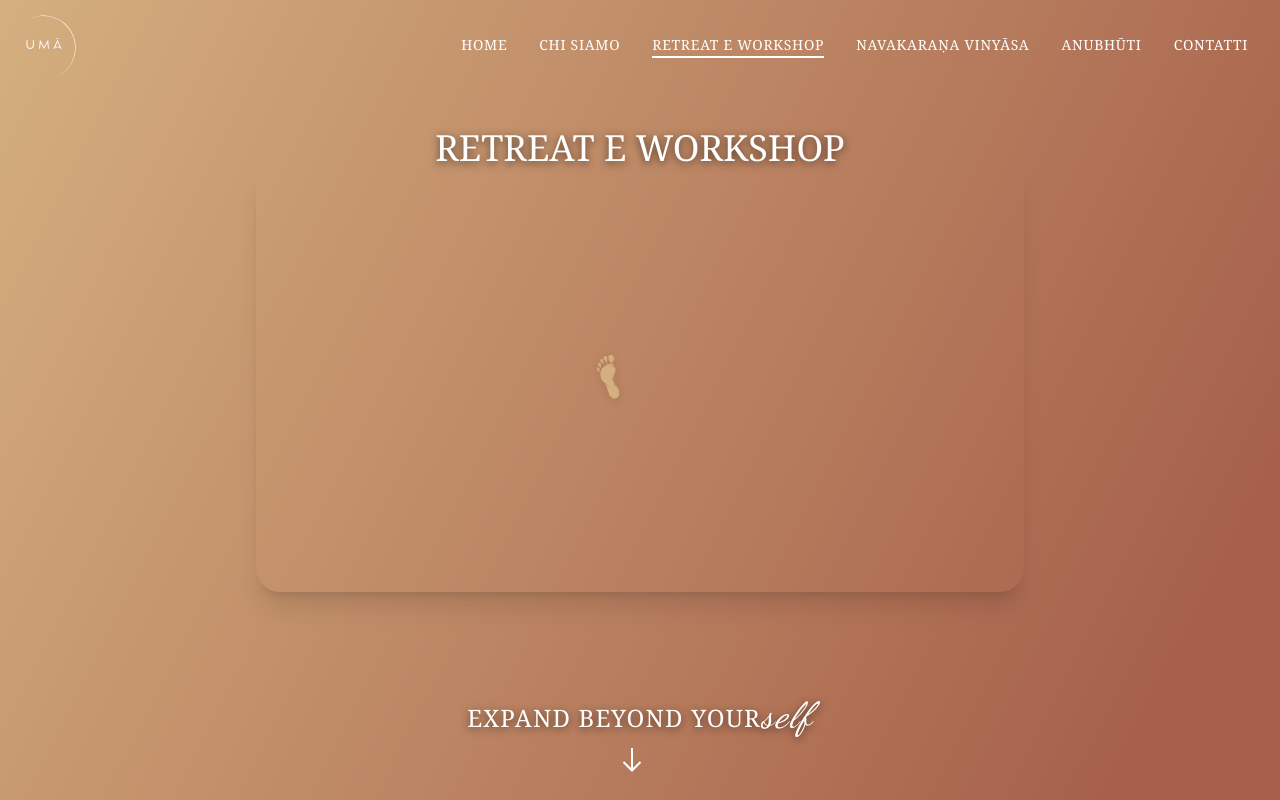
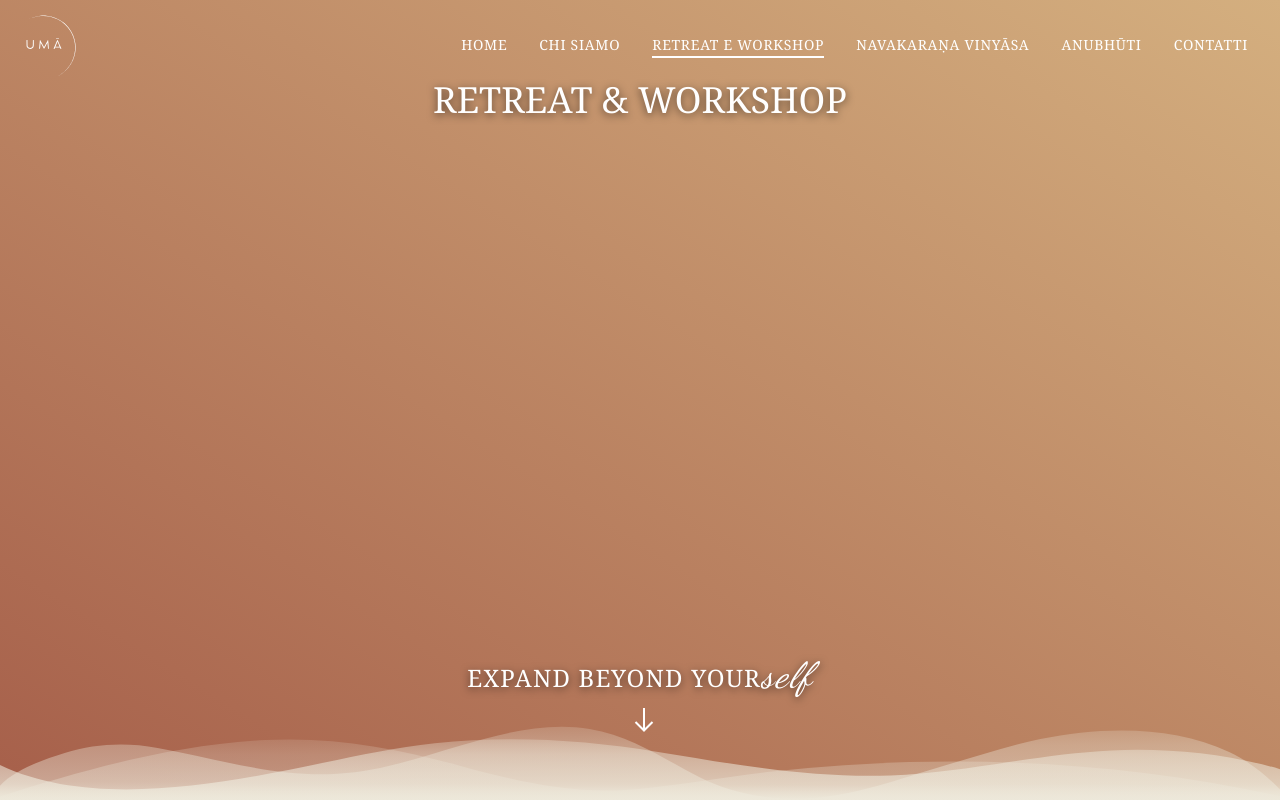
Before and after one commit to asorbellini/static-uma-yoga, a React (Vite) app: page /retreat-e-workshop in a window 1280 px wide. Shown: the top 800 px of the page. Built offline with nearby package versions, Linux system fonts and the light colour scheme.

Commit message:
Hero ReW improvements and fix some things

```diff
--- a/src/components/Hero.jsx
+++ b/src/components/Hero.jsx
@@ -53,7 +53,7 @@ function Hero() {
             <a
               href="#uma-summary"
               aria-label="Vai alla sezione successiva"
-              className="btn-scopri hover:animate-pulse transition-transform duration-300"
+              className="btn-scopri"
             >
               <button className="textButton">
                 SCOPRI
--- a/src/components/HeroAbout.jsx
+++ b/src/components/HeroAbout.jsx
@@ -24,7 +24,7 @@ function HeroAbout() {
 
   return (
     <div className="relative w-full h-screen max-h-dvh flex flex-col items-center justify-evenly bg-gradient-to-t from-terracota to-dorado text-white">
-      <div className="flex items-center justify-center z-20 pt-12 md:pt-20">
+      <div className="flex items-center justify-center z-20 pt-16 md:pt-20">
         <h1 className="textTitleSection uppercase text-center">
           CHI SIAMO
         </h1>
@@ -48,11 +48,9 @@ function HeroAbout() {
         <a
           href="#about-uma-summary"
           aria-label="Vai alla sezione successiva"
-          className="btn-scopri hover:animate-pulse transition-transform duration-300"
+          className="translate-x-1/4"
         >
-          <button className="textButton">
-            SCOPRI
-          </button>
+          <ArrowDown />
         </a>
       </div>
       <div className="absolute bottom-0 left-0 w-full overflow-hidden leading-none z-0">
--- a/src/components/HeroReW.jsx
+++ b/src/components/HeroReW.jsx
@@ -1,30 +1,59 @@
-import { ArrowDown } from "../components/Icons.jsx";
+import React, { Suspense, useState, useEffect } from "react";
 import { ComponentLoading } from "./LoadingFootPrints.jsx";
-import React, { Suspense } from "react";
+import { ArrowDown, Wave } from "../components/Icons.jsx";
 
 const VideoRetreat = React.lazy(() => import("./VideoRetreat.jsx"));
+
 function HeroReW() {
+    const [mobile, setMobile] = useState(false)
+    const [tablet, setTablet] = useState(false)
+
+    useEffect(() => {
+      const checkDevice = () => {
+        const width = window.innerWidth
+        setMobile(width < 768)
+        setTablet(width >= 768 && width < 1024)
+      }
+
+      checkDevice()
+      window.addEventListener('resize', checkDevice)
+
+      return () => window.removeEventListener('resize', checkDevice)
+    }, [])
     return (
-        <div className="relative h-screen w-full flex flex-row items-center justify-center text-white">
-            <div className="absolute inset-0 " />{/*bg-gradient-to-br from-terracota from-0% via-dorado via-50%  to-terracota */}
-            <div className="absolute top-0 sm:top-[8vh] z-20 p-12 text-left">
-                <h1 className="textTitleSection p-2 md:p-4 uppercase">Retreat e Workshop</h1>
+        <div className="relative h-screen w-full max-h-dvh flex flex-col items-center justify-evenly text-white bg-gradient-to-tr from-terracota to-dorado">
+            <div className="flex items-center justify-center z-20 pt-16 md:pt-20">
+                <h1 className="textTitleSection uppercase text-center">
+                    RETREAT & WORKSHOP
+                </h1>
             </div>
-            <div className="absolute top-[15vh] sm:top-[20vh] left-1/2 -translate-x-1/2 z-10 w-full flex justify-center px-6 sm:px-0">
-                <div className="h-[70vh] w-auto sm:h-auto sm:w-[90vw] sm:max-w-3xl aspect-video rounded-3xl overflow-hidden relative shadow-xl">
+            <div className="flex-1 flex items-center justify-center px-6 md:px-16 w-full">
+                <div className={`
+                relative flex items-center justify-center rounded-3xl sm:rounded-4xl overflow-hidden shadow-xl sm:shadow-2xl
+                ${mobile
+                ? 'w-auto max-w-sm aspect-[9/16] max-h-[70vh]'
+                : tablet
+                    ? 'w-full max-w-2xl sm:max-w-3xl aspect-video max-h-[50vh]'
+                    : 'w-auto max-w-3xl md:max-w-4xl lg:max-w-5xl aspect-video max-h-[60vh]'
+                }
+            `}>
                 <Suspense fallback={<ComponentLoading />}>
                     <VideoRetreat />
                 </Suspense>
                 </div>
             </div>
-            <div className="absolute bottom-[1%] z-20 p-12 text-center"> {/* -bottom-6 sm:-bottom-10  */}
-                <p className="title p-2"><span className="uppercase">expand beyond your</span><span className="text-3xl lg:text-4xl italic font-handwriting tracking-wider items-center">self</span></p>
-            </div>
-
-            <div className="absolute bottom-2 left-1/2 -translate-x-1/2 z-20 flex flex-row items-center justify-center hover:animate-pulse">
-                <a href="#uma-retreat">
+            <div className="flex flex-col items-center justify-center z-20 w-full pb-10 md:pb-12 lg:pb-18">
+                <h2 className="title p-2"><span className="uppercase">expand beyond your</span><span className="text-3xl lg:text-4xl italic font-handwriting tracking-wider items-center">self</span></h2>
+                <a
+                    href="#uma-retreat"
+                    aria-label="Vai alla sezione successiva"
+                    className="translate-x-1/4"
+                    >
                     <ArrowDown />
                 </a>
+            </div>
+            <div className="absolute bottom-0 left-0 w-full overflow-hidden leading-none z-0">
+                <Wave />
             </div>
         </div>
   )
--- a/src/components/Icons.jsx
+++ b/src/components/Icons.jsx
@@ -984,25 +984,24 @@ export const Wave = () => (
         preserveAspectRatio="none">
         <defs>
             <linearGradient id="waveGradient" x1="0%" y1="0%" x2="0%" y2="100%">
-                <stop offset="0%" stopColor="#EDE8DA" stopOpacity="0.7"/>
-                <stop offset="25%" stopColor="#EDE8DA" stopOpacity="0.6"/>
-                <stop offset="50%" stopColor="#EDE8DA" stopOpacity="0.5"/>
-                <stop offset="75%" stopColor="#EDE8DA" stopOpacity="0.4"/>
+                <stop offset="0%" stopColor="#EDE8DA" stopOpacity="1"/>
+                <stop offset="25%" stopColor="#EDE8DA" stopOpacity="0.7"/>
+                <stop offset="50%" stopColor="#EDE8DA" stopOpacity="0.6"/>
+                <stop offset="75%" stopColor="#EDE8DA" stopOpacity="0.5"/>
                 <stop offset="100%" stopColor="#EDE8DA" stopOpacity="0.3"/>
             </linearGradient>
         </defs>
           <path
             d="M0,0V46.29c47.79,22.2,103.59,32.17,158,28,70.36-5.37,136.33-33.31,206.8-37.5C438.64,32.43,512.34,53.67,583,72.05c69.27,18,138.3,24.88,209.4,13.08,36.15-6,69.85-17.84,104.45-29.34C989.49,25,1113-14.29,1200,52.47V0Z"
-            fill="url(#waveGradient)"
-            className="animate-pulse"/>
+            fill="url(#waveGradient)"/>
           <path
             d="M0,0V15.81C13,36.92,27.64,56.86,47.69,72.05,99.41,111.27,165,111,224.58,91.58c31.15-10.15,60.09-26.07,89.67-39.8,40.92-19,84.73-46,130.83-49.67,36.26-2.85,70.9,9.42,98.6,31.56,31.77,25.39,62.32,62,103.63,73,40.44,10.79,81.35-6.69,119.13-24.28s75.16-39,116.92-43.05c59.73-5.85,113.28,22.88,168.9,38.84,30.2,8.66,59,6.17,87.09-7.5,22.43-10.89,48-26.93,60.65-49.24V0Z"
             fill="url(#waveGradient)"
-            opacity="0.6"
+            opacity="0.7"
             />
         <path
             d="M0,0V5.63C149.93,59,314.09,71.32,475.83,42.57c43-7.64,84.23-20.12,127.61-26.46,59-8.63,112.48,12.24,165.56,35.4C827.93,77.22,886,95.24,951.2,90c86.53-7,172.46-45.71,248.8-84.81V0Z"
             fill="url(#waveGradient)"
-            opacity="0.4"/>
+            opacity="0.5"/>
     </svg>
 )
--- a/src/components/ScrollToTopOnRouteChange.jsx
+++ b/src/components/ScrollToTopOnRouteChange.jsx
@@ -7,7 +7,13 @@ function ScrollToTopOnRouteChange() {
 
   useEffect(() => {
     if (!hash) {
-      window.scrollTo({ top: 0, left: 0, behavior: 'auto' })
+      // Forzar scroll inmediato sin animación
+      document.documentElement.style.scrollBehavior = 'auto';
+      window.scrollTo({ top: 0, left: 0, behavior: 'auto' });
+      // Restaurar smooth scrolling después de un breve delay
+      setTimeout(() => {
+        document.documentElement.style.scrollBehavior = 'smooth';
+      }, 100);
     }
   }, [pathname, hash])
 
--- a/src/components/VideoRetreat.jsx
+++ b/src/components/VideoRetreat.jsx
@@ -2,7 +2,7 @@ import { useState } from "react";
 import { ComponentLoading } from "./LoadingFootPrints.jsx";
 import Retreat from "../assets/video/retreat.mp4"
 
-export default function VideoNoi() {
+export default function VideoRetreat() {
   const [isLoading, setIsLoading] = useState(true);
   return (
     <>
@@ -17,7 +17,7 @@ export default function VideoNoi() {
         loop
         muted
         playsInline
-        className={`w-full h-full object-cover transition-opacity duration-500 ${isLoading ? "opacity-0" : "opacity-100"}`}
+        className={`w-full h-full object-cover ${isLoading ? "hidden" : "block"}`}
         onLoadedData={() => setIsLoading(false)}
       />
     </>
--- a/src/pages/RetreateWorkshop.jsx
+++ b/src/pages/RetreateWorkshop.jsx
@@ -128,10 +128,10 @@ function RetreateWorkshop() {
 
     return(
         <>
-        <div className="min-h-screen w-full bg-gradient-to-br from-dorado via-terracota via-60% to-terracota">
+        <div className="min-h-screen w-full">
             <ScrollToTop />
             <HeroReW />
-            <section id="uma-retreat" className="h-fit w-full px-6 flex flex-col items-center md:px-16 pt-16 md:pt-20">
+            <section id="uma-retreat" className="h-fit w-full px-6 flex flex-col items-center md:px-16 pt-16 md:pt-20 bg-claro">
                 <div className="flex flex-col justify-center items-center space-y-2 max-w-7xl pb-6 relative">
                         <span className="absolute -top-6 left-0 h-0.5 bg-claro/70 w-full" />
                         <h3 className="subtitle text-lg lg:text-xl text-white text-center italic">Uniamo l’arte del movimento alla profondità della ricerca interiore: attraverso il corpo liberiamo emozioni, attraverso la presenza superiamo i limiti.
```
Also changed, not shown: 1 other file (tests, documents, lock files or other folders).
